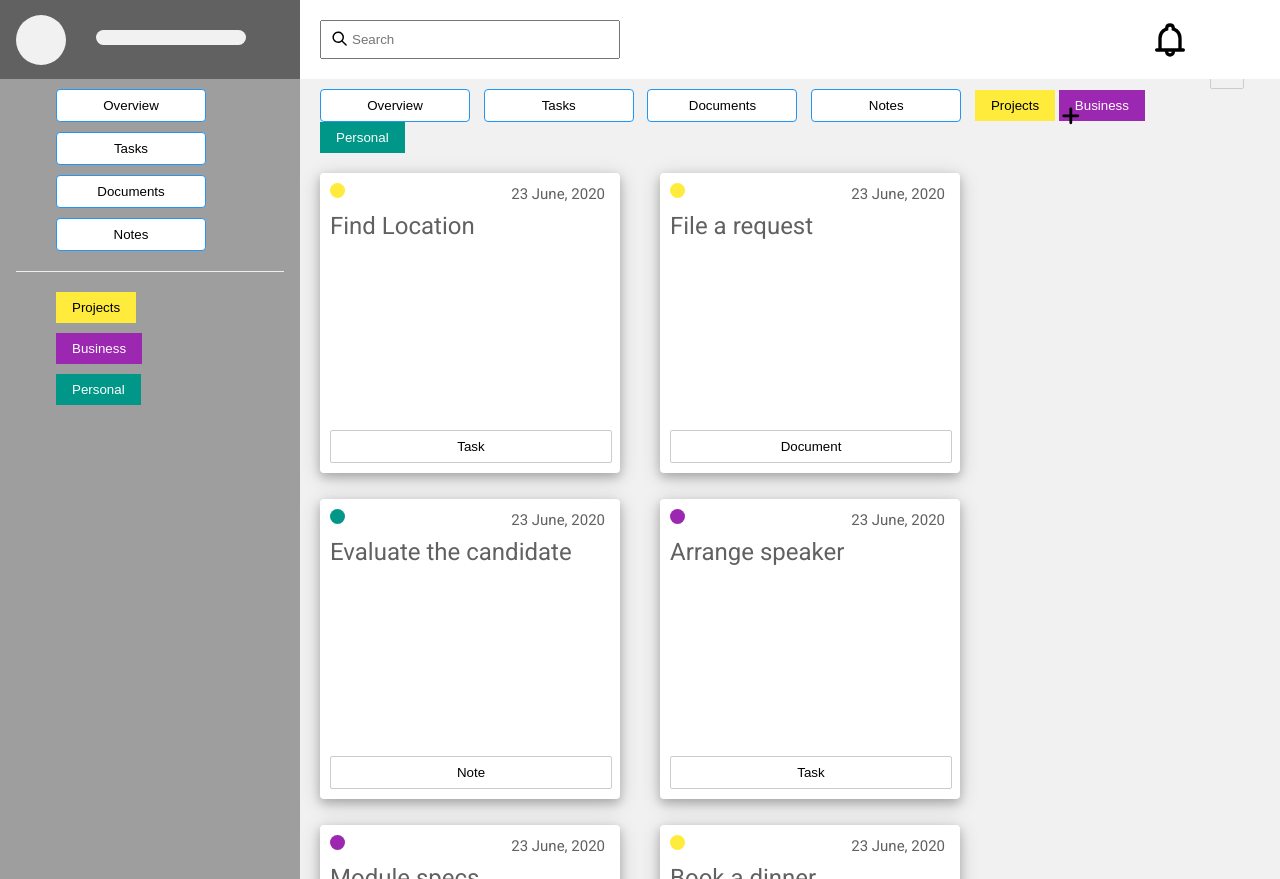
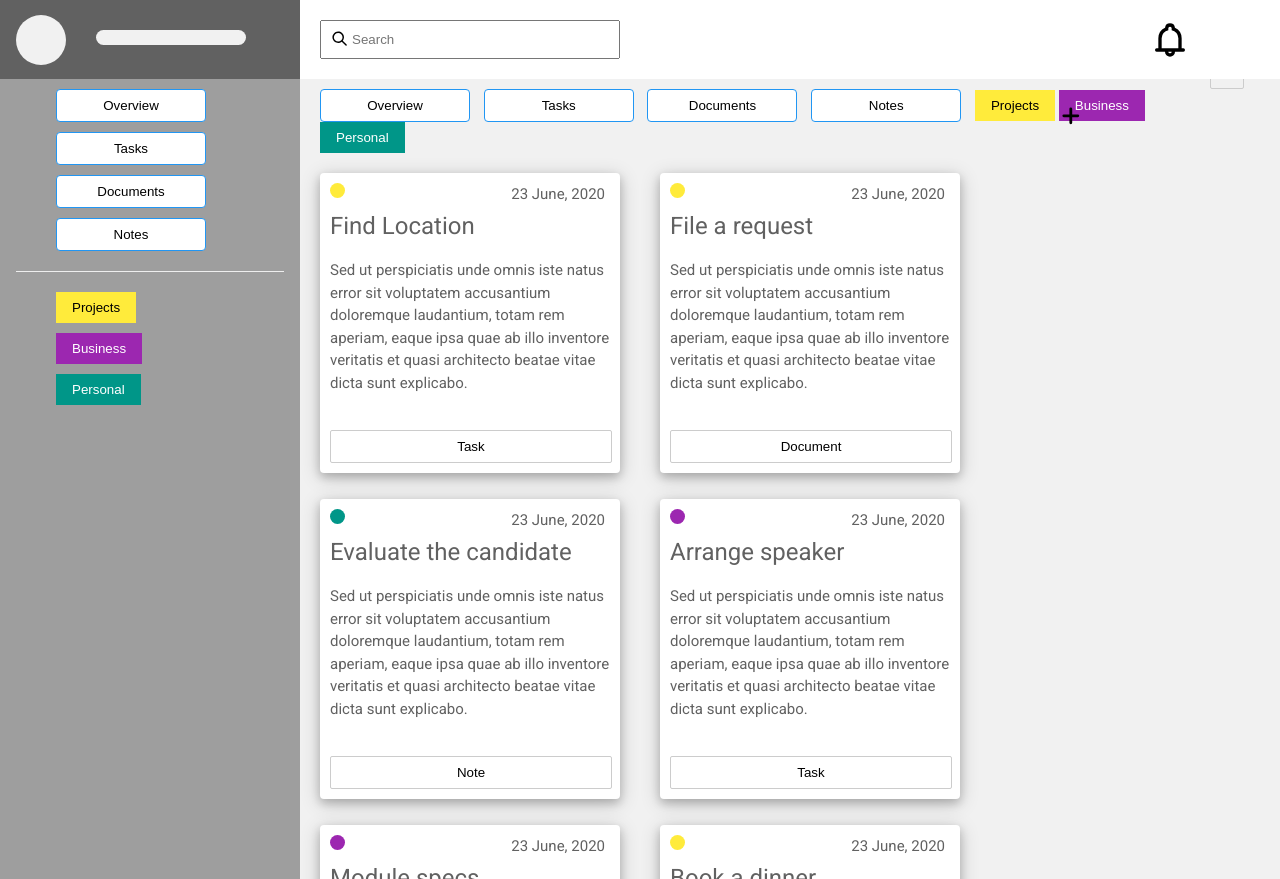
Before and after one commit to ozdiv/challenge, a plain HTML site: page index.html in a window 1280 px wide. Drawn offline with Linux system fonts and the light colour scheme.

Commit message:
card text is ready

```diff
--- a/css/sf.css
+++ b/css/sf.css
@@ -52,4 +52,5 @@ hr{border:0;border-top:1px solid #eee;margin:20px 0}
 .sf-dot{width:15px;height:15px;border-radius:50%;margin:0px 0px 0px 0px; position: absolute; top: 10px; left: 10px;}
 .sf-bottom-middle {position: absolute; bottom: 10px; width: 94%;}
 .sf-card-title {font-size: x-large; color: #616161; padding: 5px 0px 0px 0px; }
+.sf-card-text {color: #616161; }
 .sf-card-date {position: absolute; top: 5px; right: 15px; color: #616161; padding: 5px 0px 0px 0px; }
--- a/index.html
+++ b/index.html
@@ -104,6 +104,7 @@
             <div class="sf-row sf-light-grey tiles-area">
                 <div class="sf-card-4 sf-round sf-container sf-white sf-margin-bottom sf-card-dimensions sf-type task sf-cat project sf-col m9 l6 main-card">
                     <h2 class="sf-card-title">Find Location</h2>
+                    <p class="sf-card-text">Sed ut perspiciatis unde omnis iste natus error sit voluptatem accusantium doloremque laudantium, totam rem aperiam, eaque ipsa quae ab illo inventore veritatis et quasi architecto beatae vitae dicta sunt explicabo.</p>
                     <button class="sf-btn sf-border sf-round-small sf-bottom-middle">Task</button>
                     <div class="sf-dot sf-yellow"></div>
                     <div class="sf-card-date">23 June, 2020</div>
@@ -111,6 +112,7 @@
                 <div
                     class="sf-card-4 sf-round sf-container sf-white sf-margin-bottom sf-card-dimensions sf-type document sf-cat project sf-col m9 l6 main-card">
                     <h2 class="sf-card-title">File a request</h2>
+                    <p class="sf-card-text">Sed ut perspiciatis unde omnis iste natus error sit voluptatem accusantium doloremque laudantium, totam rem aperiam, eaque ipsa quae ab illo inventore veritatis et quasi architecto beatae vitae dicta sunt explicabo.</p>
                     <button class="sf-btn sf-border sf-round-small sf-bottom-middle">Document</button>
                     <div class="sf-dot sf-yellow"></div>
                     <div class="sf-card-date">23 June, 2020</div>
@@ -118,6 +120,7 @@
                 <div
                     class="sf-card-4 sf-round sf-container sf-white sf-margin-bottom sf-card-dimensions sf-type note sf-cat personal sf-col m9 l6 main-card">
                     <h2 class="sf-card-title">Evaluate the candidate</h2>
+                    <p class="sf-card-text">Sed ut perspiciatis unde omnis iste natus error sit voluptatem accusantium doloremque laudantium, totam rem aperiam, eaque ipsa quae ab illo inventore veritatis et quasi architecto beatae vitae dicta sunt explicabo.</p>
                     <button class="sf-btn sf-border sf-round-small sf-bottom-middle">Note</button>
                     <div class="sf-dot sf-teal"></div>
                     <div class="sf-card-date">23 June, 2020</div>
@@ -125,6 +128,7 @@
                 <div
                     class="sf-card-4 sf-round sf-container sf-white sf-margin-bottom sf-card-dimensions sf-type task sf-cat business sf-col m9 l6 main-card">
                     <h2 class="sf-card-title">Arrange speaker</h2>
+                    <p class="sf-card-text">Sed ut perspiciatis unde omnis iste natus error sit voluptatem accusantium doloremque laudantium, totam rem aperiam, eaque ipsa quae ab illo inventore veritatis et quasi architecto beatae vitae dicta sunt explicabo.</p>
                     <button class="sf-btn sf-border sf-round-small sf-bottom-middle">Task</button>
                     <div class="sf-dot sf-purple"></div>
                     <div class="sf-card-date">23 June, 2020</div>
@@ -132,6 +136,7 @@
                 <div
                     class="sf-card-4 sf-round sf-container sf-white sf-margin-bottom sf-card-dimensions sf-type document sf-cat business sf-col m9 l6 main-card">
                     <h2 class="sf-card-title">Module specs</h2>
+                    <p class="sf-card-text">Sed ut perspiciatis unde omnis iste natus error sit voluptatem accusantium doloremque laudantium, totam rem aperiam, eaque ipsa quae ab illo inventore veritatis et quasi architecto beatae vitae dicta sunt explicabo.</p>
                     <button class="sf-btn sf-border sf-round-small sf-bottom-middle">Document</button>
                     <div class="sf-dot sf-purple"></div>
                     <div class="sf-card-date">23 June, 2020</div>
@@ -139,6 +144,7 @@
                 <div
                     class="sf-card-4 sf-round sf-container sf-white sf-margin-bottom sf-card-dimensions sf-type note sf-cat project sf-col m9 l6 main-card">
                     <h2 class="sf-card-title">Book a dinner</h2>
+                    <p class="sf-card-text">Sed ut perspiciatis unde omnis iste natus error sit voluptatem accusantium doloremque laudantium, totam rem aperiam, eaque ipsa quae ab illo inventore veritatis et quasi architecto beatae vitae dicta sunt explicabo.</p>
                     <button class="sf-btn sf-border sf-round-small sf-bottom-middle">Note</button>
                     <div class="sf-dot sf-yellow"></div>
                     <div class="sf-card-date">23 June, 2020</div>
@@ -146,6 +152,7 @@
                 <div
                     class="sf-card-4 sf-round sf-container sf-white sf-margin-bottom sf-card-dimensions sf-type task sf-cat business sf-col m9 l6 main-card">
                     <h2 class="sf-card-title">Negotiation</h2>
+                    <p class="sf-card-text">Sed ut perspiciatis unde omnis iste natus error sit voluptatem accusantium doloremque laudantium, totam rem aperiam, eaque ipsa quae ab illo inventore veritatis et quasi architecto beatae vitae dicta sunt explicabo.</p>
                     <button class="sf-btn sf-border sf-round-small sf-bottom-middle">Task</button>
                     <div class="sf-dot sf-purple"></div>
                     <div class="sf-card-date">23 June, 2020</div>
@@ -153,6 +160,7 @@
                 <div
                     class="sf-card-4 sf-round sf-container sf-white sf-margin-bottom sf-card-dimensions sf-type document sf-cat personal sf-col m9 l6 main-card">
                     <h2 class="sf-card-title">Drift checks</h2>
+                    <p class="sf-card-text">Sed ut perspiciatis unde omnis iste natus error sit voluptatem accusantium doloremque laudantium, totam rem aperiam, eaque ipsa quae ab illo inventore veritatis et quasi architecto beatae vitae dicta sunt explicabo.</p>
                     <button class="sf-btn sf-border sf-round-small sf-bottom-middle">Document</button>
                     <div class="sf-dot sf-teal"></div>
                     <div class="sf-card-date">23 June, 2020</div>
@@ -160,6 +168,7 @@
                 <div
                     class="sf-card-4 sf-round sf-container sf-white sf-margin-bottom sf-card-dimensions sf-type note sf-cat project sf-col m9 l6 main-card">
                     <h2 class="sf-card-title">The gate is open</h2>
+                    <p class="sf-card-text">Sed ut perspiciatis unde omnis iste natus error sit voluptatem accusantium doloremque laudantium, totam rem aperiam, eaque ipsa quae ab illo inventore veritatis et quasi architecto beatae vitae dicta sunt explicabo.</p>
                     <button class="sf-btn sf-border sf-round-small sf-bottom-middle">Note</button>
                     <div class="sf-dot sf-yellow"></div>
                     <div class="sf-card-date">23 June, 2020</div>
@@ -167,6 +176,7 @@
                 <div
                     class="sf-card-4 sf-round sf-container sf-white sf-margin-bottom sf-card-dimensions sf-type task sf-cat personal sf-col m9 l6 main-card">
                     <h2 class="sf-card-title">Do the math</h2>
+                    <p class="sf-card-text">Sed ut perspiciatis unde omnis iste natus error sit voluptatem accusantium doloremque laudantium, totam rem aperiam, eaque ipsa quae ab illo inventore veritatis et quasi architecto beatae vitae dicta sunt explicabo.</p>
                     <button class="sf-btn sf-border sf-round-small sf-bottom-middle">Task</button>
                     <div class="sf-dot sf-teal"></div>
                     <div class="sf-card-date">23 June, 2020</div>
@@ -174,6 +184,7 @@
                 <div
                     class="sf-card-4 sf-round sf-container sf-white sf-margin-bottom sf-card-dimensions sf-type document sf-cat personal sf-col m9 l6 main-card">
                     <h2 class="sf-card-title">Prevalence</h2>
+                    <p class="sf-card-text">Sed ut perspiciatis unde omnis iste natus error sit voluptatem accusantium doloremque laudantium, totam rem aperiam, eaque ipsa quae ab illo inventore veritatis et quasi architecto beatae vitae dicta sunt explicabo.</p>
                     <button class="sf-btn sf-border sf-round-small sf-bottom-middle">Document</button>
                     <div class="sf-dot sf-teal"></div>
                     <div class="sf-card-date">23 June, 2020</div>
@@ -181,6 +192,7 @@
                 <div
                     class="sf-card-4 sf-round sf-container sf-white sf-margin-bottom sf-card-dimensions sf-type note sf-cat business sf-col m9 l6 main-card">
                     <h2 class="sf-card-title">View essay</h2>
+                    <p class="sf-card-text">Sed ut perspiciatis unde omnis iste natus error sit voluptatem accusantium doloremque laudantium, totam rem aperiam, eaque ipsa quae ab illo inventore veritatis et quasi architecto beatae vitae dicta sunt explicabo.</p>
                     <button class="sf-btn sf-border sf-round-small sf-bottom-middle">Note</button>
                     <div class="sf-dot sf-purple"></div>
                     <div class="sf-card-date">23 June, 2020</div>
```
